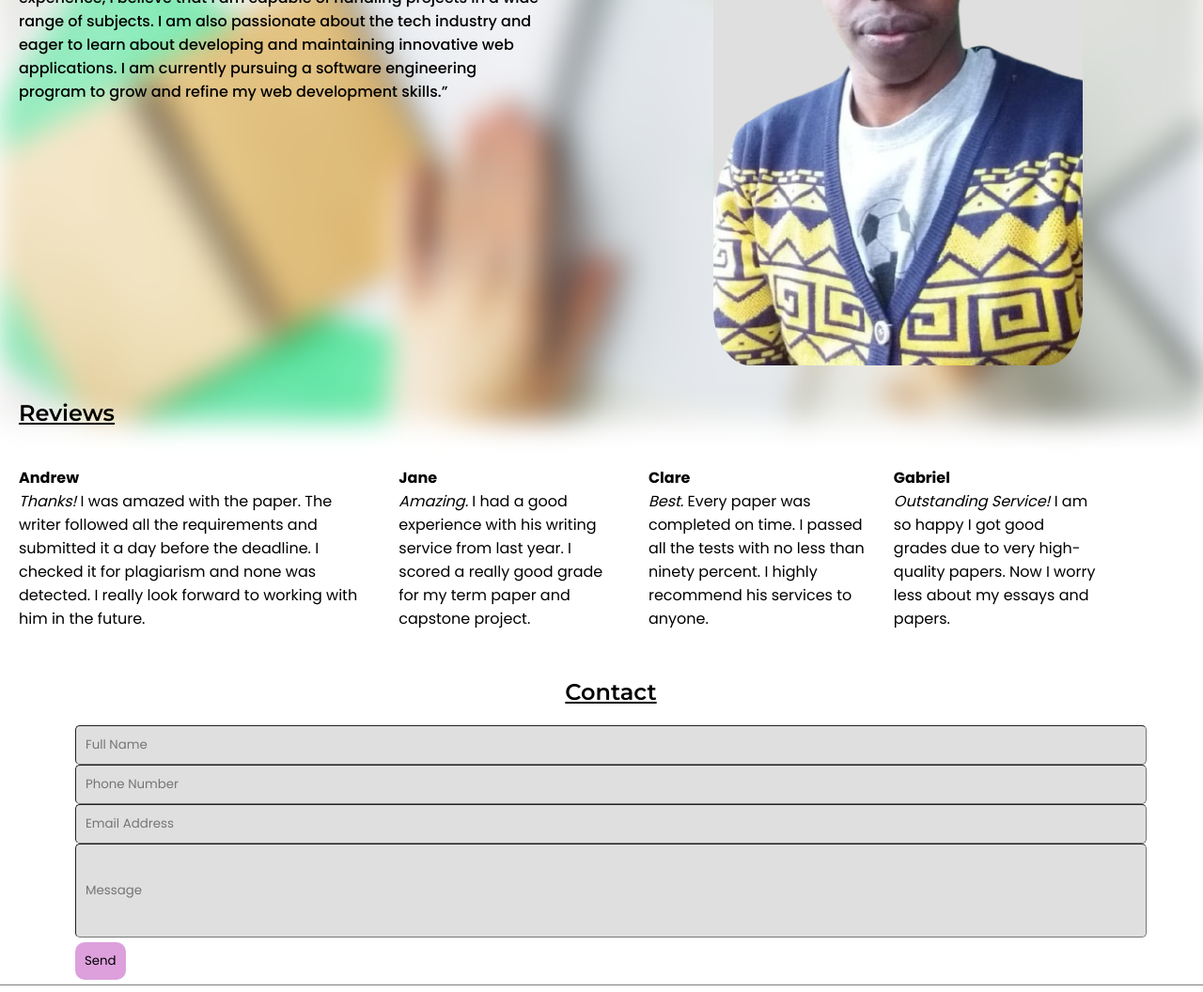
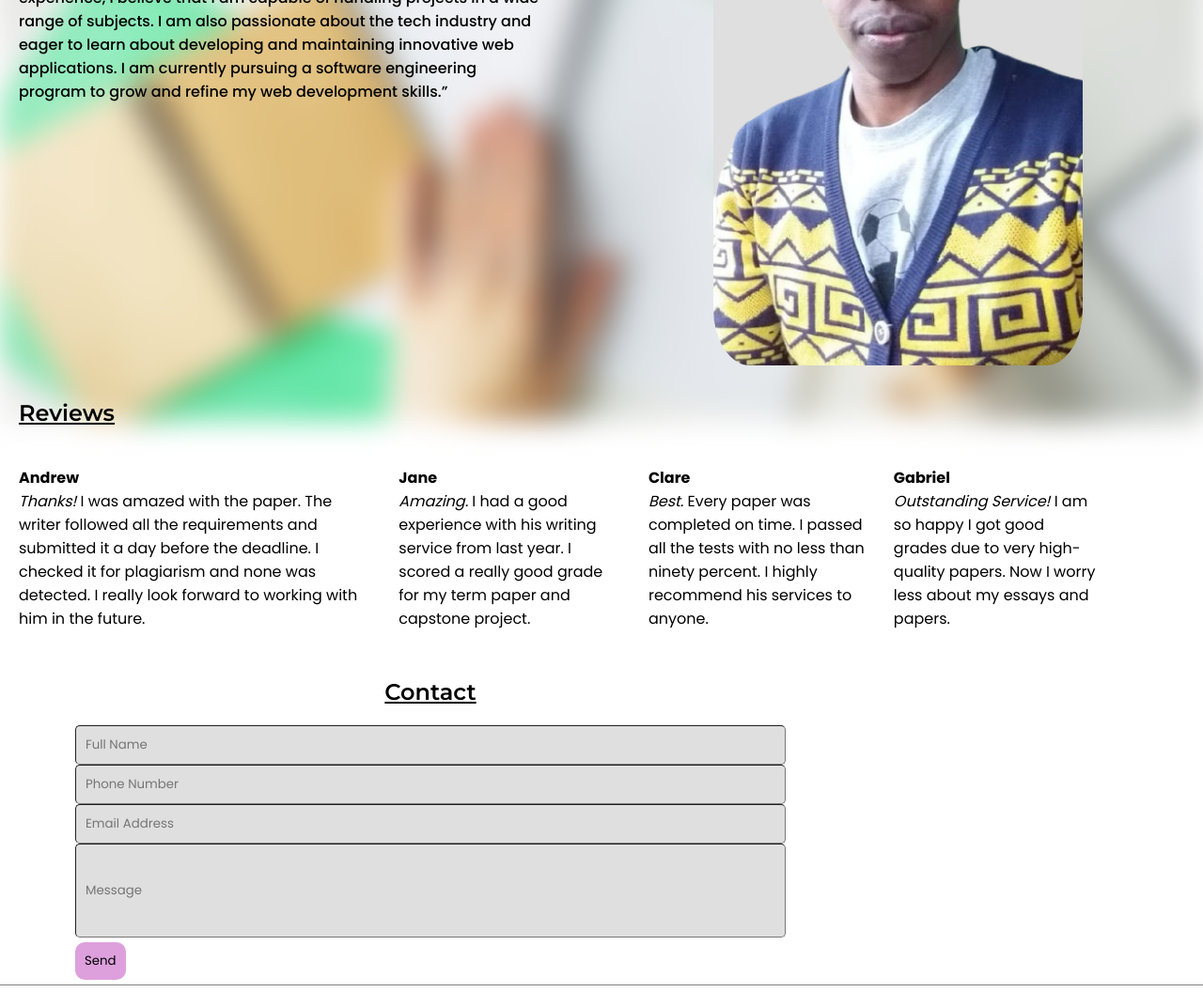
Before and after one commit to Tan-dev202/Tan-dev202.github.io, a plain HTML site: page index.html in a window 1280 px wide. Shown: the part 352-1408 px from the top of the page at 94% size. Drawn offline with Linux system fonts and the light colour scheme.

Commit message:
fix: resize contact form

```diff
--- a/style.css
+++ b/style.css
@@ -169,10 +169,11 @@ button:hover {
 
 
 .contact_section {
-  width: 100%;
+  width: 70%;
   padding: 35px 20px 0 20px;
   border-radius: 20px;
   margin-bottom: 50px;
+  object-position: center;
 }
 
 form {
```
